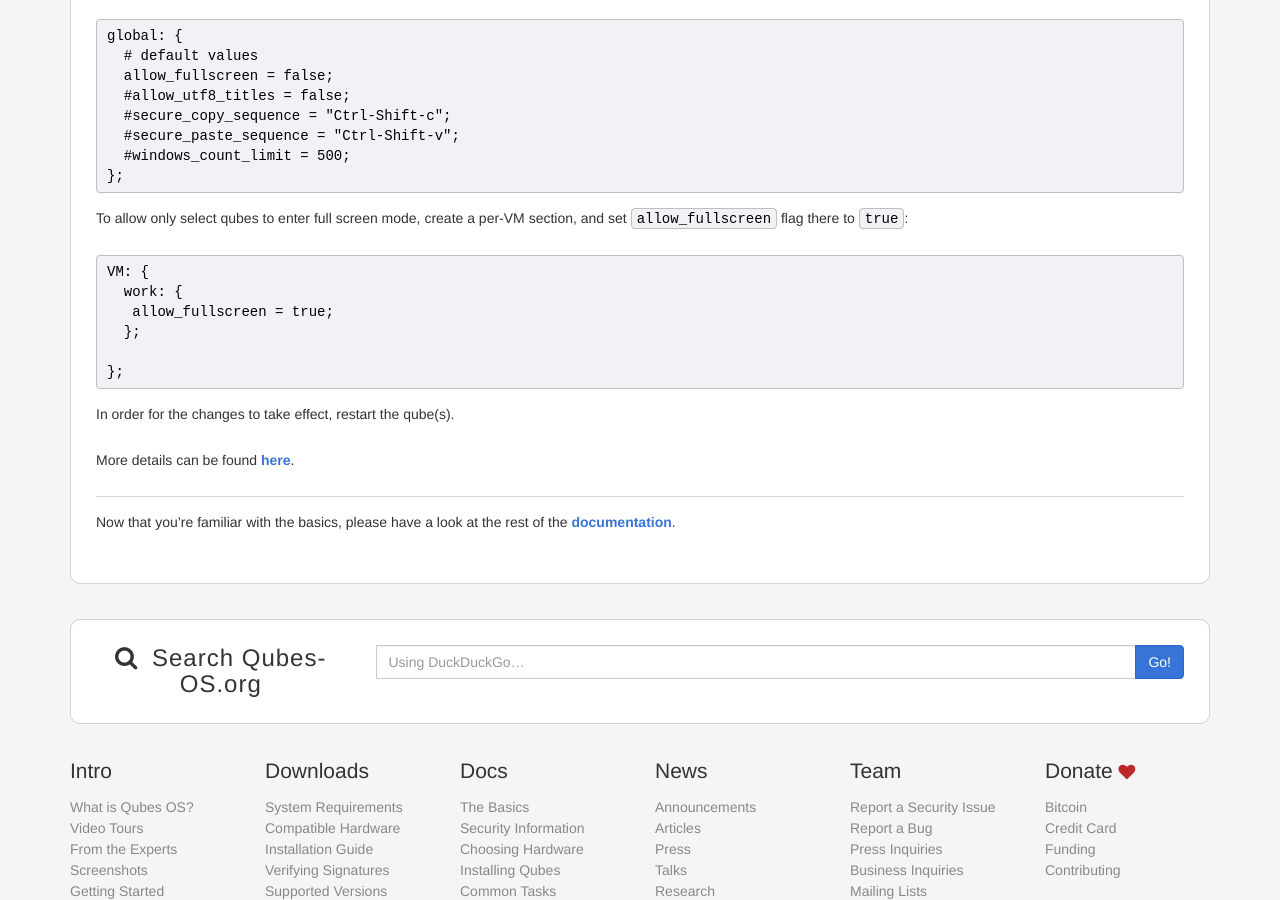
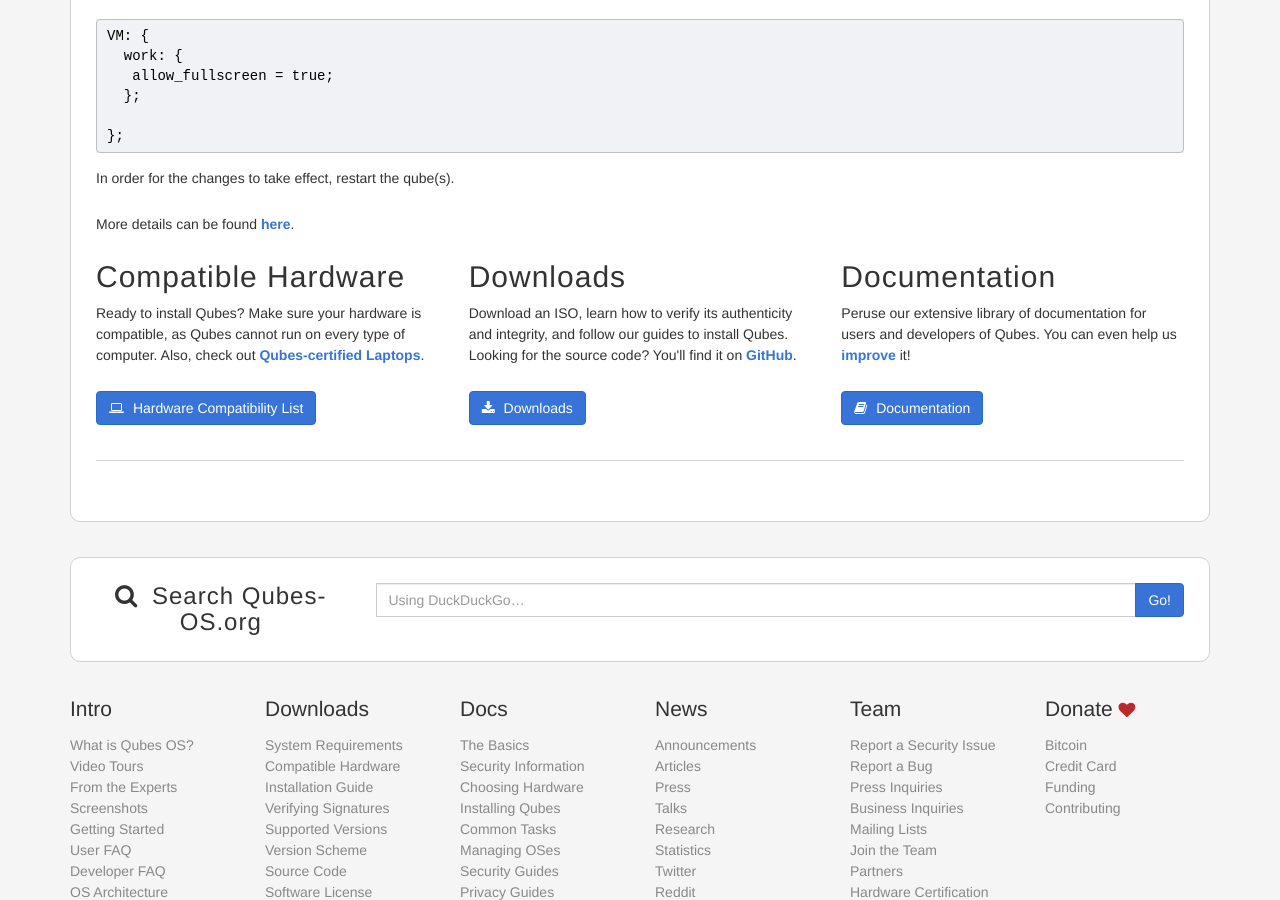
Before and after one commit to QubesOS/qubesos.github.io, a Jekyll site: the page built from pages/getting-started.md, in a window 1280 px wide and 900 px high, scrolled down 4074 px. Built offline with Jekyll 4.4.1, drawn with Linux system fonts in a browser that asks for light colours; some web fonts are replaced; some of the changed text lies outside the part shown.

Commit message:
Update row of links to other pages

```diff
--- a/pages/getting-started.md
+++ b/pages/getting-started.md
@@ -8,31 +8,6 @@ redirect_from:
 - /doc/GettingStarted/
 - /wiki/GettingStarted/
 ---
-
-<div class="row">
-  <div class="col-lg-4 col-md-4">
-    <h2>Try Qubes</h2>
-    <p>You don't have to replace your current operating system in order to try out Qubes, make a bootable live USB/DVD to try it out now!</p>
-    <a href="/downloads/#qubes-live-usb-alpha" class="btn btn-primary">
-      <i class="fa fa-usb"></i> Try Qubes Live USB
-    </a>
-  </div>
-  <div class="col-lg-4 col-md-4">
-    <h2>Compatible Hardware</h2>
-    <p>Ready to install Qubes? Make sure your hardware is compatible, as Qubes cannot run on every type of computer. Also, check out <a href="/doc/certified-laptops/">Qubes-certified Laptops</a>.</p>
-    <a href="/hcl/" class="btn btn-primary">
-      <i class="fa fa-laptop"></i> Hardware Compatibility List
-    </a>
-  </div>
-  <div class="col-lg-4 col-md-4">
-    <h2>Downloads</h2>
-    <p>This guide assumes that you have Qubes up and running. If you don't have Qubes yet, you can download it here.</p>
-    <a href="/downloads/" class="btn btn-primary">
-      <i class="fa fa-download"></i> Downloads
-    </a>
-  </div>
-</div>
-<hr class="more-top more-bottom">
 
 <a name="already-installed"></a>Now that you've installed Qubes, let's cover some basic concepts. You might also like to refer to the [Glossary](/doc/glossary/).
 
@@ -143,6 +118,27 @@ In order for the changes to take effect, restart the qube(s).
 
 More details can be found [here](/doc/full-screen-mode/).
 
-* * * * *
-
-Now that you're familiar with the basics, please have a look at the rest of the [documentation](/doc/).
+<div class="row">
+  <div class="col-lg-4 col-md-4">
+    <h2>Compatible Hardware</h2>
+    <p>Ready to install Qubes? Make sure your hardware is compatible, as Qubes cannot run on every type of computer. Also, check out <a href="/doc/certified-laptops/">Qubes-certified Laptops</a>.</p>
+    <a href="/hcl/" class="btn btn-primary">
+      <i class="fa fa-laptop"></i> Hardware Compatibility List
+    </a>
+  </div>
+  <div class="col-lg-4 col-md-4">
+    <h2>Downloads</h2>
+    <p>Download an ISO, learn how to verify its authenticity and integrity, and follow our guides to install Qubes. Looking for the source code? You'll find it on <a href="https://github.com/QubesOS">GitHub</a>.</p>
+    <a href="/downloads/" class="btn btn-primary">
+      <i class="fa fa-download"></i> Downloads
+    </a>
+  </div>
+  <div class="col-lg-4 col-md-4">
+    <h2>Documentation</h2>
+    <p>Peruse our extensive library of documentation for users and developers of Qubes. You can even help us <a href="/doc/doc-guidelines/">improve</a> it!</p>
+    <a href="/doc/" class="btn btn-primary">
+      <i class="fa fa-book"></i> Documentation
+    </a>
+  </div>
+</div>
+<hr class="more-top more-bottom">
```
